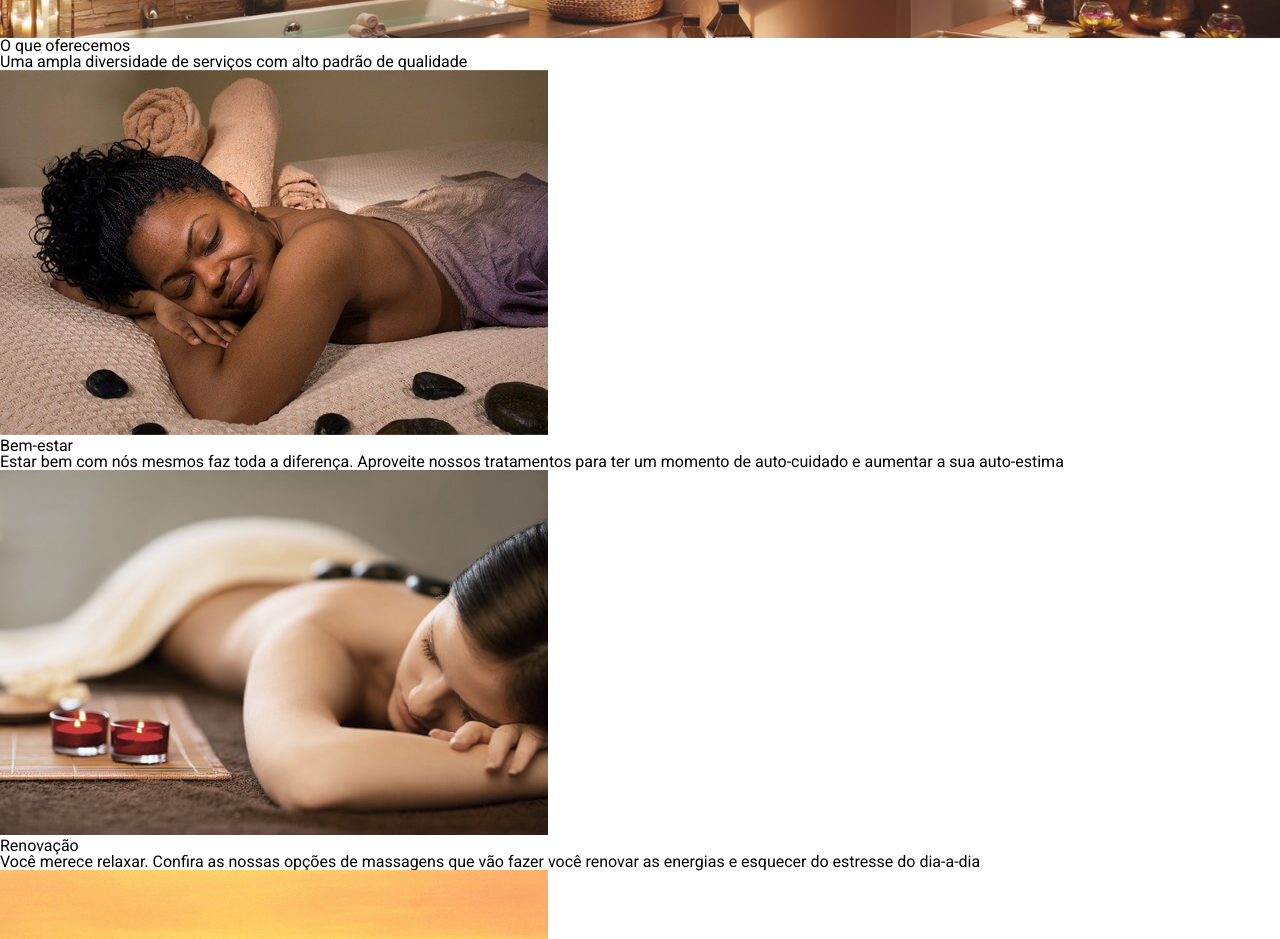
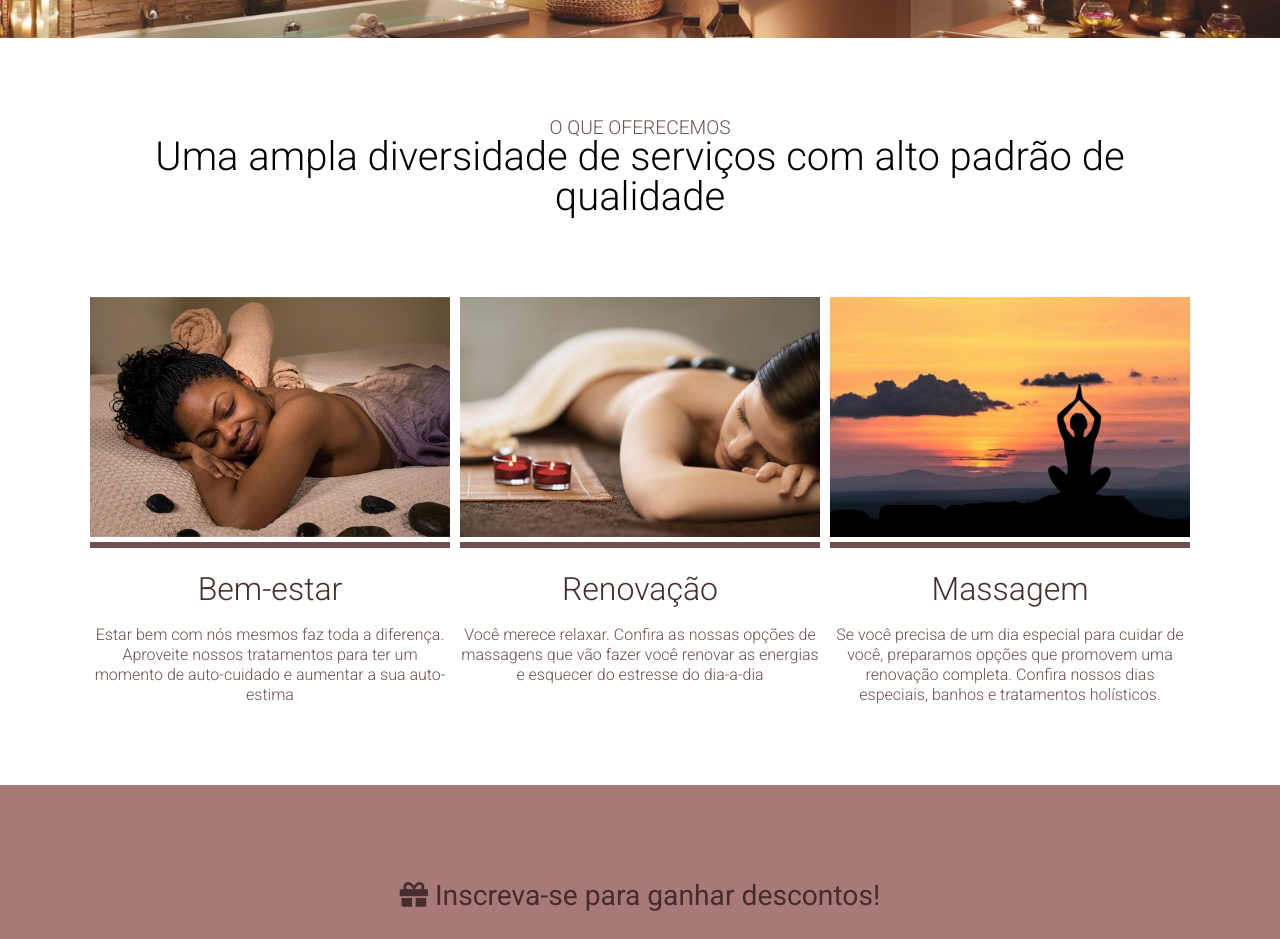
Before and after one commit to KaioJesus/alura-spa-projeto_inicial, a plain HTML site: page index.html in a window 1280 px wide. Shown: the part 360-1299 px from the top of the page. Drawn offline with nearby package versions, Linux system fonts and the light colour scheme.

Commit message:
add id services and cupom (sections)

```diff
--- a/index.html
+++ b/index.html
@@ -44,26 +44,26 @@
         </section>
     </header>
     <main>
-        <section>
-            <h3>O que oferecemos</h3>
-            <h4>Uma ampla diversidade de serviços com alto padrão de qualidade</h4>
-            <div>
-                <div>
-                    <div>
+        <section id="servicos">
+            <h4>O que oferecemos</h4>
+            <h3>Uma ampla diversidade de serviços com alto padrão de qualidade</h3>
+            <div class="cards">
+                <div class="card">
+                    <div class="img-container">
                         <img src="imagens/beleza.jpeg" alt="">
                     </div>
                     <h5>Bem-estar</h5>
                     <p>Estar bem com nós mesmos faz toda a diferença. Aproveite nossos tratamentos para ter um momento de auto-cuidado e aumentar a sua auto-estima</p>
                 </div>
-                <div>
-                    <div>
+                <div class="card">
+                    <div class="img-container">
                         <img src="imagens/bem-estar.jpeg" alt="">
                     </div>
                     <h5>Renovação</h5>
                     <p>Você merece relaxar. Confira as nossas opções de massagens que vão fazer você renovar as energias e esquecer do estresse do dia-a-dia</p>
                 </div>
-                <div>
-                    <div>
+                <div class="card">
+                    <div class="img-container">
                         <img src="imagens/descanso.jpeg" alt="">
                     </div>
                     <h5>Massagem</h5>
@@ -71,11 +71,11 @@
                 </div>
             </div>
         </section>
-        <section>
-            <div>
+        <section id="cupom">
+            <div class="texto">
                 <h2><i class="fas fa-gift"></i> Inscreva-se para ganhar descontos!</h2>
             </div>
-            <div>
+            <div class="inscricao">
                 <form action="">
                     <div>
                         <input type="email">
--- a/styles/components/_banner.scss
+++ b/styles/components/_banner.scss
@@ -13,7 +13,7 @@
         background-color: $cor-terciaria;
         opacity: 0.9;
         border-radius: 45px;
-        h1{}
+        h1{
             font-size: $tamanho-do-texto;
             color: $cor-primaria;
         }
--- /dev/null
+++ b/styles/components/_cupom.scss
@@ -0,0 +1,15 @@
+@import '../abstract/variaveis';
+
+#cupom{
+    background: $cor-terciaria;
+    padding: 4rem;
+    text-align: center;
+
+    .texto{
+        color: $cor-primaria;
+        h2 {
+            margin: 2rem;
+            font-size: $tamanho-do-texto / 1.7 ;
+        }
+    }
+}
--- /dev/null
+++ b/styles/components/_servicos.scss
@@ -0,0 +1,50 @@
+@import '../abstract/variaveis';
+
+#servicos{
+    margin: 80px;
+    h4{
+        font-size: $tamanho-do-texto / 2.5;
+        color: $cor-secundaria;
+        text-transform: uppercase;
+        font-weight: 300;
+        text-align: center;
+        margin: 1 rem;
+    }
+
+    h3{
+        text-align: center;
+        font-size: $tamanho-do-texto / 1.2;
+        margin-bottom: 80px;
+        font-weight: 300;
+    }
+}
+
+.cards{
+    display: flex;
+    justify-content: space-evenly;
+
+    .card{
+        width: 360px;
+        text-align: center;
+        h5 {
+            font-size: $tamanho-do-texto / 1.5;
+            font-weight: 300;
+            margin-top: 25px;
+            margin-bottom: 20px;
+            color: $cor-primaria;
+        }
+        p {
+            font-size: $tamanho-do-texto / 3;
+            font-weight: 300;
+            color: $cor-secundaria;
+            line-height: 1.25rem;
+        }
+        .img-container{
+            padding-bottom: 2px;
+            border-bottom: 6px solid $cor-secundaria;
+            img {
+                max-width: 100%;
+            }
+        }
+    }
+}
--- a/styles/style.scss
+++ b/styles/style.scss
@@ -1,3 +1,5 @@
 @import './abstract/base';
 @import './components/navbar';
 @import './components/banner';
+@import './components/servicos';
+@import './components/cupom';
```
Also changed, not shown: styles/style.css, 1 other file.
